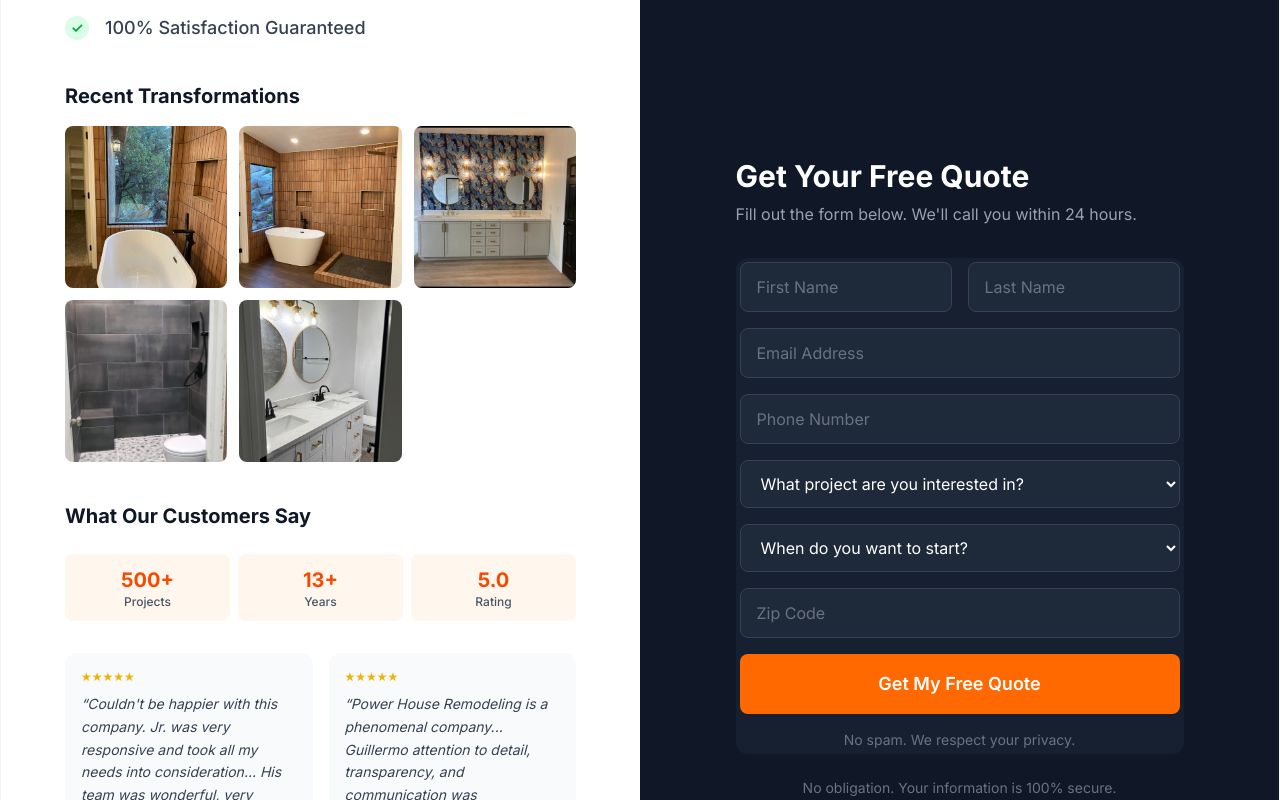
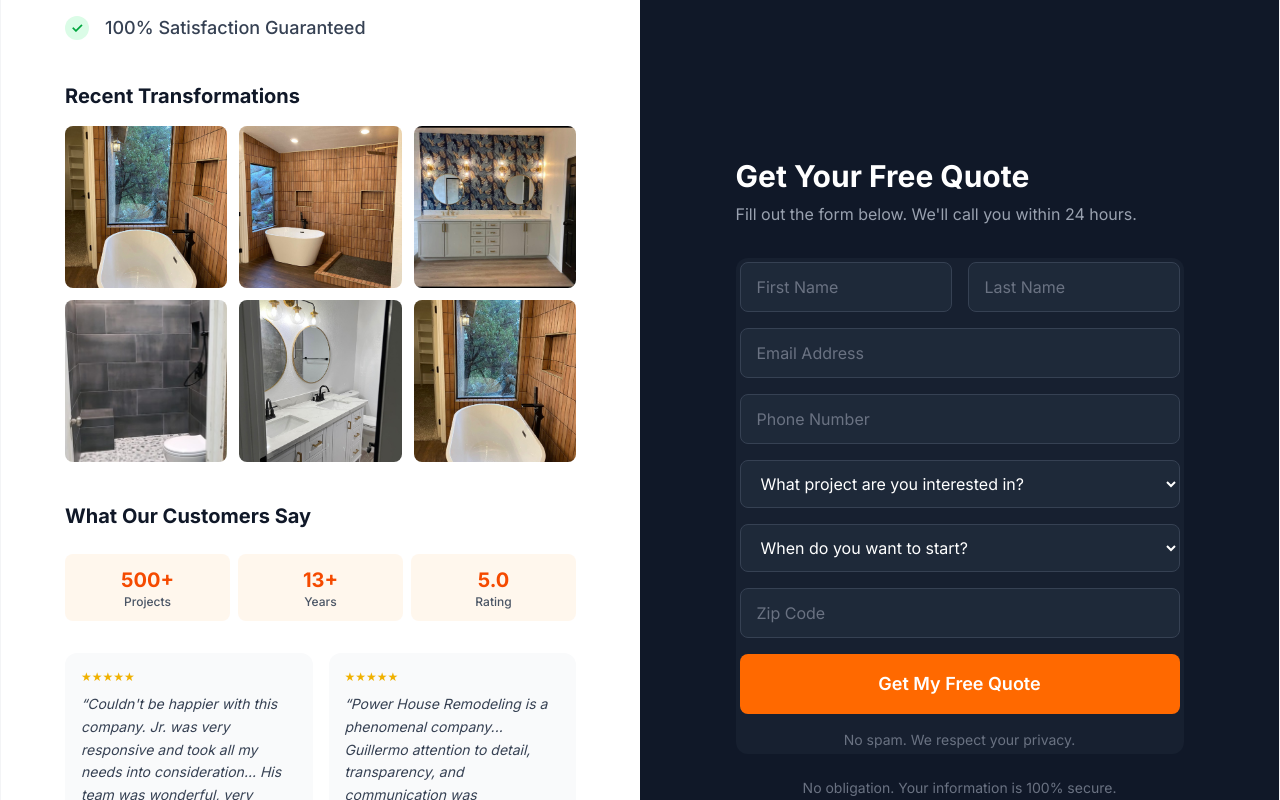
Before and after one commit to rahullalia/powerhouse-remodeling, a Next.js app: page / in a window 1280 px wide. Shown: the part 685-1485 px from the top of the page. Built offline with nearby package versions, Linux system fonts and the light colour scheme.

Commit message:
chore: add 6th image to gallery

```diff
--- a/src/app/page.tsx
+++ b/src/app/page.tsx
@@ -46,7 +46,7 @@ export default function SimplePage() {
           <div className="mb-10">
             <h3 className="text-xl font-bold text-gray-900 mb-4">Recent Transformations</h3>
             <div className="grid grid-cols-2 md:grid-cols-3 gap-3">
-              {[1, 2, 3, 4, 5].map((num) => (
+              {[1, 2, 3, 4, 5, 6].map((num) => (
                 <div key={num} className="relative aspect-square overflow-hidden rounded-lg bg-gray-100">
                   <img
                     src={`/images/gallery/${num}.jpg`}
```
Also changed, not shown: public/images/gallery/6.jpg (added).
